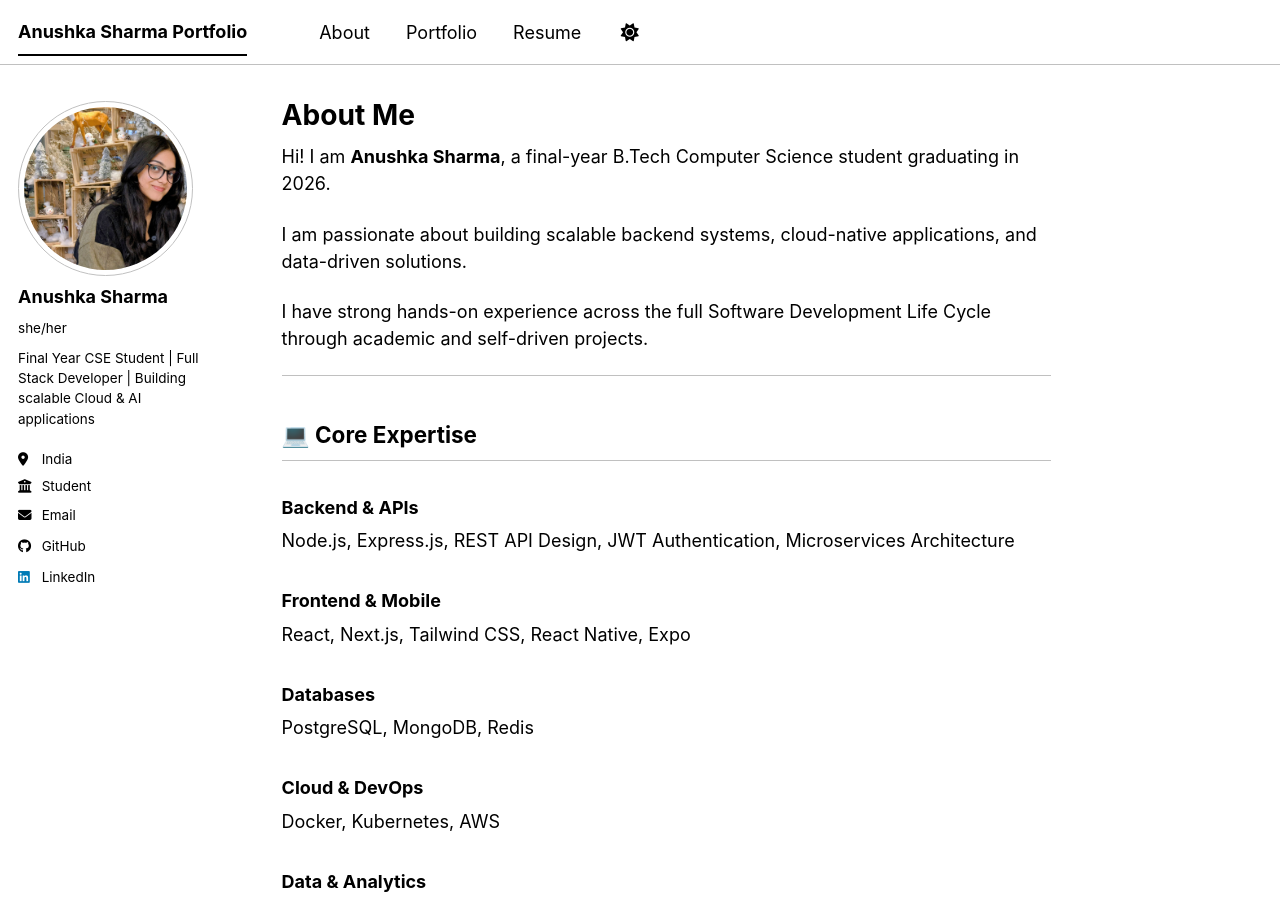
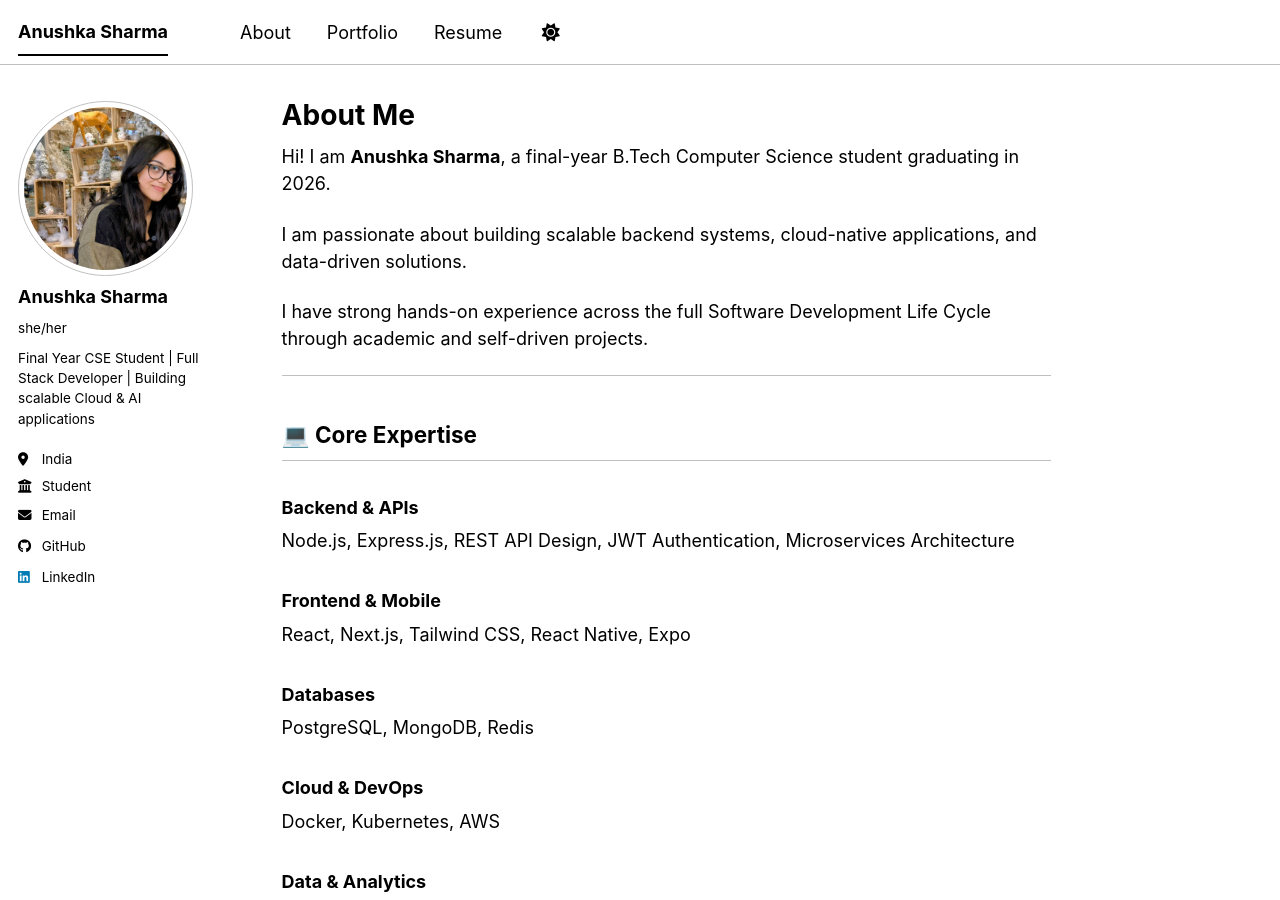
Before and after one commit to Anushka204/anushka204.github.io, a Jekyll site: the page built from _pages/about.md, in a window 1280 px wide and 900 px high. Built offline with Jekyll 4.4.1, drawn with Linux system fonts in a browser that asks for light colours; a script bundle is joined from its source files by our own code; library files that are not in the unit come from our copies.

Commit message:
Update portfolio title in configuration file

```diff
--- a/_config.yml
+++ b/_config.yml
@@ -1,7 +1,7 @@
 locale                   : "en-US"
 site_theme               : "contrast"
 
-title                    : "Anushka Sharma Portfolio"
+title                    : "Anushka Sharma"
 title_separator          : "-"
 name                     : "Anushka Sharma"
 description              : "Full Stack Developer | Cloud | Data | Microservices"
```
